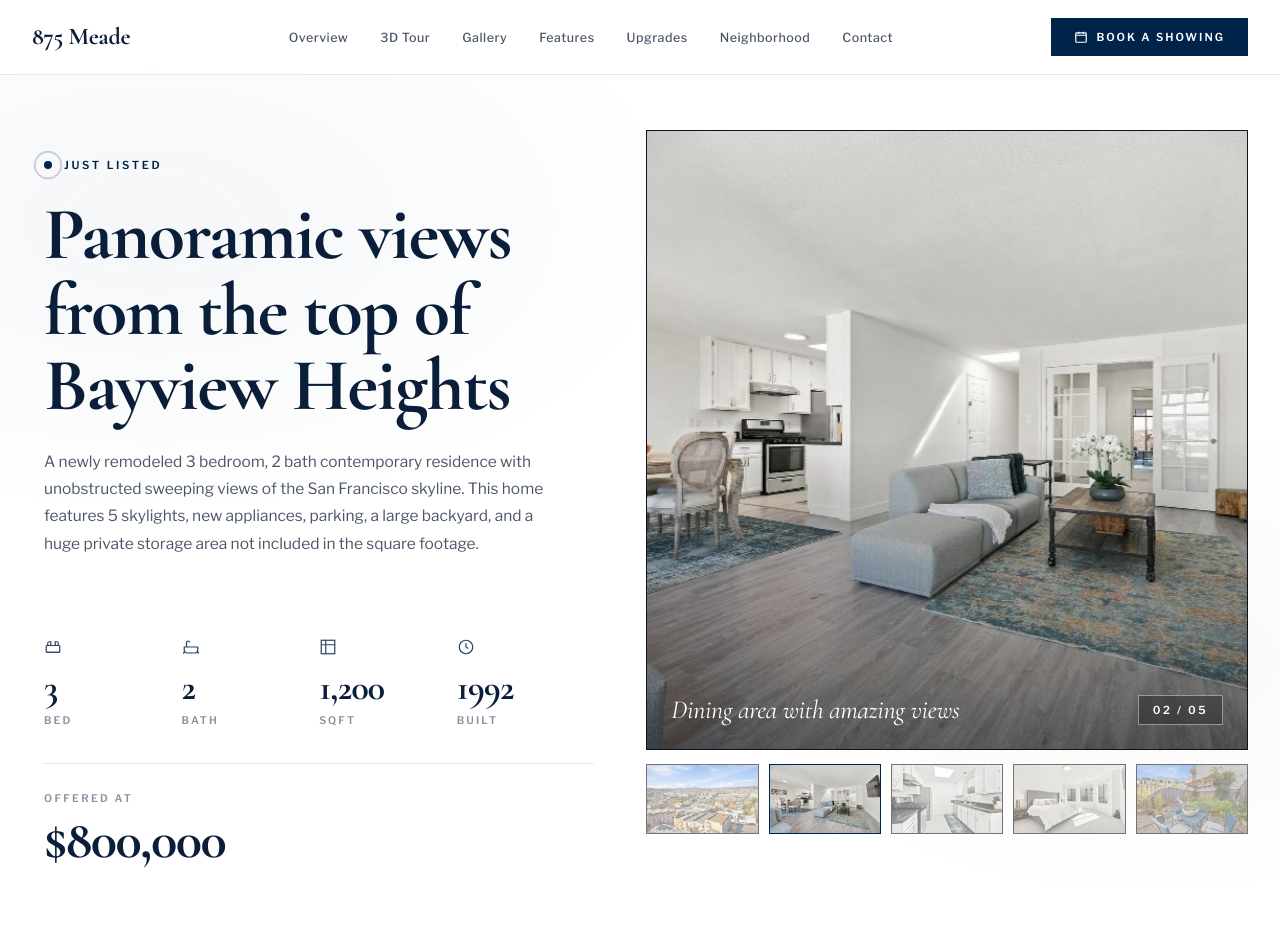
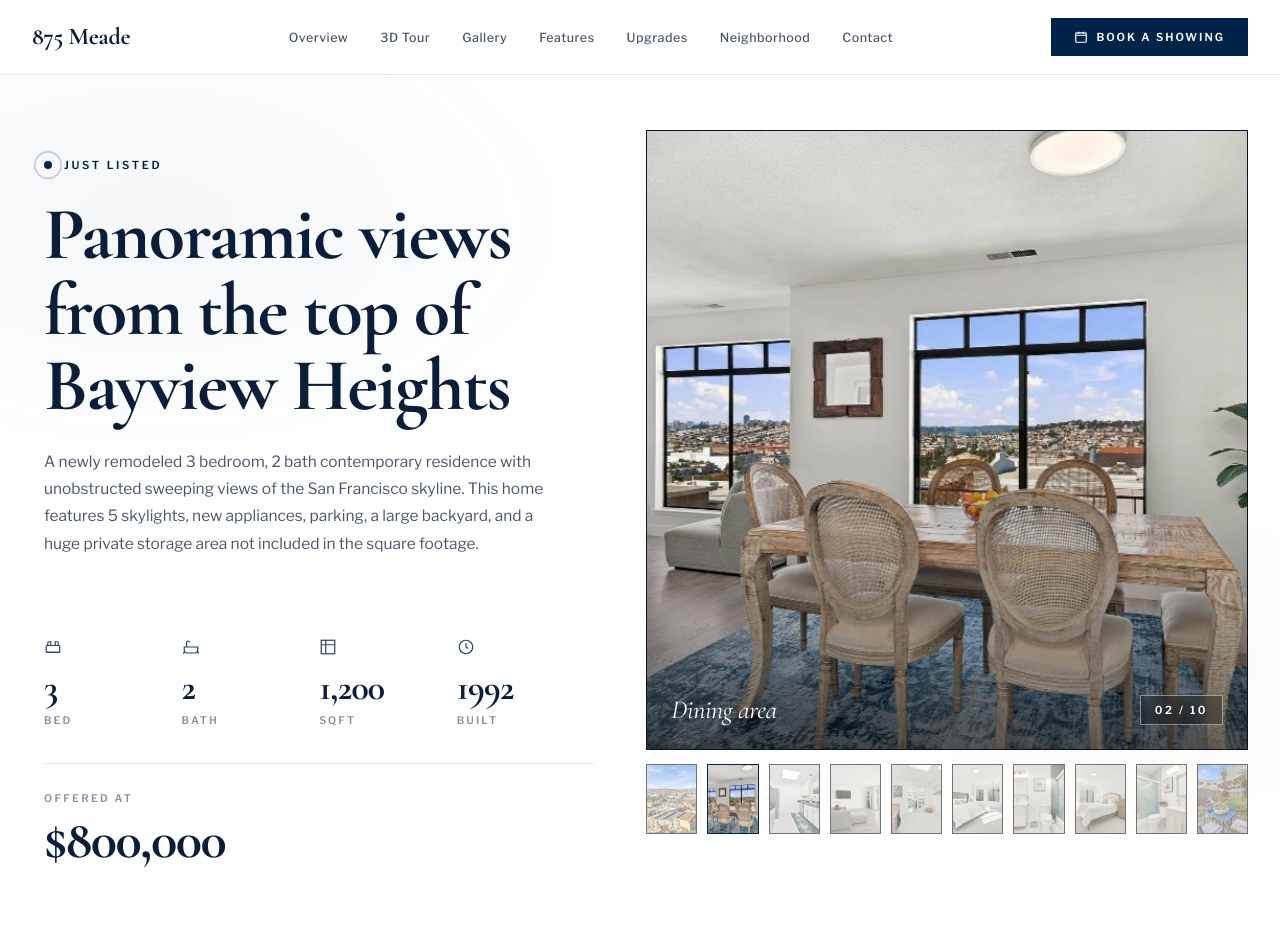
Before and after one commit to lostudio-code/Bayview-Heights, a plain HTML site: page index.html in a window 1280 px wide. Shown: the top 952 px of the page. Drawn offline with nearby package versions, Linux system fonts and the light colour scheme.

Commit message:
Add files via upload

```diff
--- a/index.html
+++ b/index.html
@@ -532,21 +532,31 @@
     <div class="reveal">
       <div class="hero-photo" id="heroPhoto">
         <img class="is-active" src="photos/panoramic.jpg" srcset="photos/sm/panoramic.jpg 900w, photos/panoramic.jpg 1600w" sizes="(max-width:1080px) 100vw, 56vw" alt="Panoramic San Francisco view" fetchpriority="high" data-cap="Panoramic San Francisco view" />
-        <img loading="lazy" decoding="async" src="photos/dining.jpg" srcset="photos/sm/dining.jpg 900w, photos/dining.jpg 1600w" sizes="(max-width:1080px) 100vw, 56vw" alt="Dining area with city views" data-cap="Dining area with amazing views" />
+        <img loading="lazy" decoding="async" src="photos/dining-2.jpg" srcset="photos/sm/dining-2.jpg 900w, photos/dining-2.jpg 1600w" sizes="(max-width:1080px) 100vw, 56vw" alt="Dining table beside the view windows" data-cap="Dining area" />
         <img loading="lazy" decoding="async" src="photos/kitchen.jpg" srcset="photos/sm/kitchen.jpg 900w, photos/kitchen.jpg 1600w" sizes="(max-width:1080px) 100vw, 56vw" alt="Kitchen with stainless appliances" data-cap="Skylit galley kitchen" />
+        <img loading="lazy" decoding="async" src="photos/living-room-2.jpg" srcset="photos/sm/living-room-2.jpg 900w, photos/living-room-2.jpg 1600w" sizes="(max-width:1080px) 100vw, 56vw" alt="Living room sectional facing floor-to-ceiling view windows" data-cap="Living room" />
+        <img loading="lazy" decoding="async" src="photos/office-2.jpg" srcset="photos/sm/office-2.jpg 900w, photos/office-2.jpg 1600w" sizes="(max-width:1080px) 100vw, 56vw" alt="Office with French doors to the living room" data-cap="Office" />
         <img loading="lazy" decoding="async" src="photos/master-bedroom.jpg" srcset="photos/sm/master-bedroom.jpg 900w, photos/master-bedroom.jpg 1600w" sizes="(max-width:1080px) 100vw, 56vw" alt="Master bedroom" data-cap="Primary suite" />
+        <img loading="lazy" decoding="async" src="photos/master-bath.jpg" srcset="photos/sm/master-bath.jpg 900w, photos/master-bath.jpg 1600w" sizes="(max-width:1080px) 100vw, 56vw" alt="Primary bath with tub and shower" data-cap="Primary bath" />
+        <img loading="lazy" decoding="async" src="photos/guest-room.jpg" srcset="photos/sm/guest-room.jpg 900w, photos/guest-room.jpg 1600w" sizes="(max-width:1080px) 100vw, 56vw" alt="Second bedroom with queen bed" data-cap="Second bedroom" />
+        <img loading="lazy" decoding="async" src="photos/guest-bath.jpg" srcset="photos/sm/guest-bath.jpg 900w, photos/guest-bath.jpg 1600w" sizes="(max-width:1080px) 100vw, 56vw" alt="Guest bath with tub, shower, and skylight" data-cap="Guest bath" />
         <img loading="lazy" decoding="async" src="photos/backyard.jpg" srcset="photos/sm/backyard.jpg 900w, photos/backyard.jpg 1600w" sizes="(max-width:1080px) 100vw, 56vw" alt="Backyard and deck" data-cap="Private deck and yard" />
         <div class="photo-meta">
           <div class="cap" id="heroCap">Panoramic San Francisco view</div>
-          <div class="idx" id="heroIdx">01 / 05</div>
+          <div class="idx" id="heroIdx">01 / 10</div>
         </div>
       </div>
       <div class="photo-thumbs" id="heroThumbs">
         <button class="thumb is-active" data-i="0"><img src="photos/xs/panoramic.jpg" decoding="async" alt=""/></button>
-        <button class="thumb" data-i="1"><img src="photos/xs/dining.jpg" decoding="async" alt=""/></button>
+        <button class="thumb" data-i="1"><img src="photos/sm/dining-2.jpg" decoding="async" alt=""/></button>
         <button class="thumb" data-i="2"><img src="photos/xs/kitchen.jpg" decoding="async" alt=""/></button>
-        <button class="thumb" data-i="3"><img src="photos/xs/master-bedroom.jpg" decoding="async" alt=""/></button>
-        <button class="thumb" data-i="4"><img src="photos/xs/backyard.jpg" decoding="async" alt=""/></button>
+        <button class="thumb" data-i="3"><img src="photos/sm/living-room-2.jpg" decoding="async" alt=""/></button>
+        <button class="thumb" data-i="4"><img src="photos/sm/office-2.jpg" decoding="async" alt=""/></button>
+        <button class="thumb" data-i="5"><img src="photos/xs/master-bedroom.jpg" decoding="async" alt=""/></button>
+        <button class="thumb" data-i="6"><img src="photos/sm/master-bath.jpg" decoding="async" alt=""/></button>
+        <button class="thumb" data-i="7"><img src="photos/sm/guest-room.jpg" decoding="async" alt=""/></button>
+        <button class="thumb" data-i="8"><img src="photos/sm/guest-bath.jpg" decoding="async" alt=""/></button>
+        <button class="thumb" data-i="9"><img src="photos/xs/backyard.jpg" decoding="async" alt=""/></button>
       </div>
     </div>
   </div>
@@ -766,11 +776,14 @@
         <div class="upg-item"><svg width="15" height="15" viewBox="0 0 24 24" fill="none" stroke="currentColor" stroke-width="2.4"><path d="M4 12.5l5 5L20 6.5"/></svg>Carpet - 2026</div>
         <div class="upg-item"><svg width="15" height="15" viewBox="0 0 24 24" fill="none" stroke="currentColor" stroke-width="2.4"><path d="M4 12.5l5 5L20 6.5"/></svg>Tile - 2026</div>
         <div class="upg-item"><svg width="15" height="15" viewBox="0 0 24 24" fill="none" stroke="currentColor" stroke-width="2.4"><path d="M4 12.5l5 5L20 6.5"/></svg>Toilets - 2026</div>
+        <div class="upg-item"><svg width="15" height="15" viewBox="0 0 24 24" fill="none" stroke="currentColor" stroke-width="2.4"><path d="M4 12.5l5 5L20 6.5"/></svg>Dishwasher - 2025</div>
+        <div class="upg-item"><svg width="15" height="15" viewBox="0 0 24 24" fill="none" stroke="currentColor" stroke-width="2.4"><path d="M4 12.5l5 5L20 6.5"/></svg>Garbage disposal - 2025</div>
         <div class="upg-item"><svg width="15" height="15" viewBox="0 0 24 24" fill="none" stroke="currentColor" stroke-width="2.4"><path d="M4 12.5l5 5L20 6.5"/></svg>Fence - 2022</div>
         <div class="upg-item"><svg width="15" height="15" viewBox="0 0 24 24" fill="none" stroke="currentColor" stroke-width="2.4"><path d="M4 12.5l5 5L20 6.5"/></svg>Roof - 2020</div>
         <div class="upg-item"><svg width="15" height="15" viewBox="0 0 24 24" fill="none" stroke="currentColor" stroke-width="2.4"><path d="M4 12.5l5 5L20 6.5"/></svg>Water heater - 2020</div>
         <div class="upg-item"><svg width="15" height="15" viewBox="0 0 24 24" fill="none" stroke="currentColor" stroke-width="2.4"><path d="M4 12.5l5 5L20 6.5"/></svg>Windows - 2020</div>
-        <div class="upg-item"><svg width="15" height="15" viewBox="0 0 24 24" fill="none" stroke="currentColor" stroke-width="2.4"><path d="M4 12.5l5 5L20 6.5"/></svg>Appliances - 2020</div>
+        <div class="upg-item"><svg width="15" height="15" viewBox="0 0 24 24" fill="none" stroke="currentColor" stroke-width="2.4"><path d="M4 12.5l5 5L20 6.5"/></svg>Refrigerator - 2020</div>
+        <div class="upg-item"><svg width="15" height="15" viewBox="0 0 24 24" fill="none" stroke="currentColor" stroke-width="2.4"><path d="M4 12.5l5 5L20 6.5"/></svg>Stove - 2020</div>
       </div>
       </div>
     </div>
@@ -1129,5 +1142,7 @@
   },{once:true});
 })();
 </script>
+<script>window.va=window.va||function(){(window.vaq=window.vaq||[]).push(arguments)}</script>
+<script defer src="/_vercel/insights/script.js"></script>
 </body>
 </html>
--- a/sitemap.xml
+++ b/sitemap.xml
@@ -2,7 +2,7 @@
 <urlset xmlns="http://www.sitemaps.org/schemas/sitemap/0.9" xmlns:image="http://www.google.com/schemas/sitemap-image/1.1">
   <url>
     <loc>https://bayview-heights.vercel.app/</loc>
-    <lastmod>2026-09-17</lastmod>
+    <lastmod>2026-09-21</lastmod>
     <changefreq>weekly</changefreq>
     <priority>1.0</priority>
     <image:image>
```
